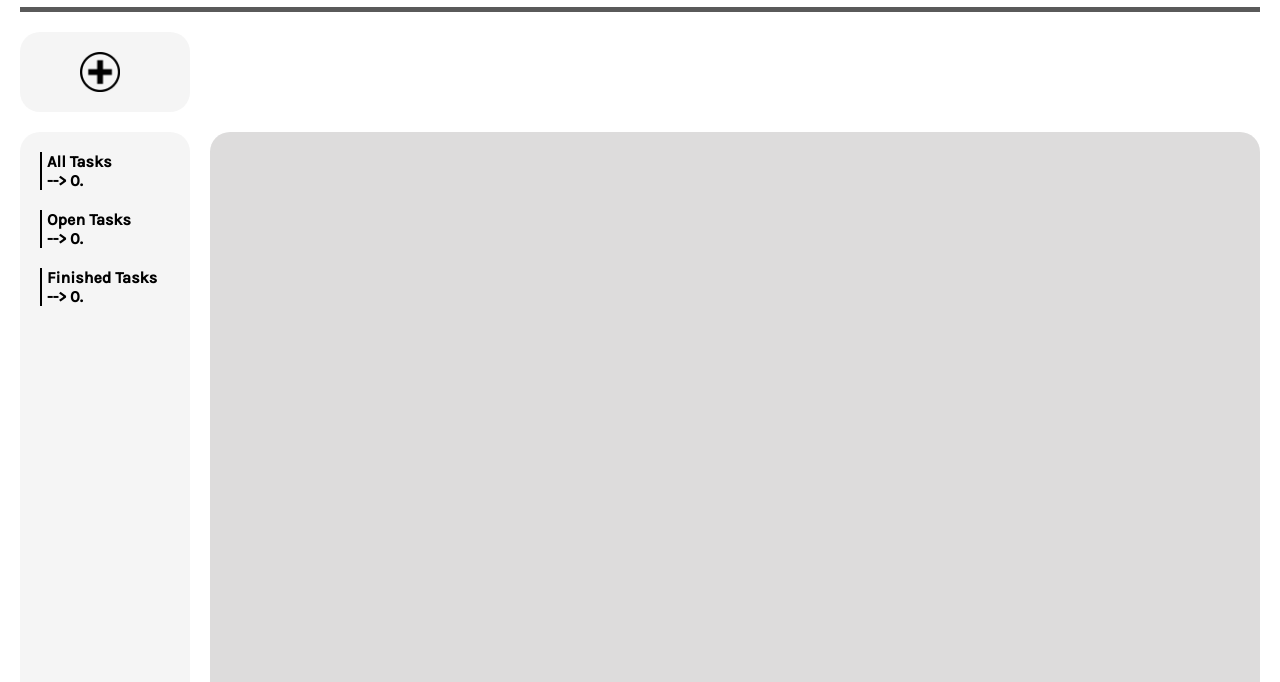
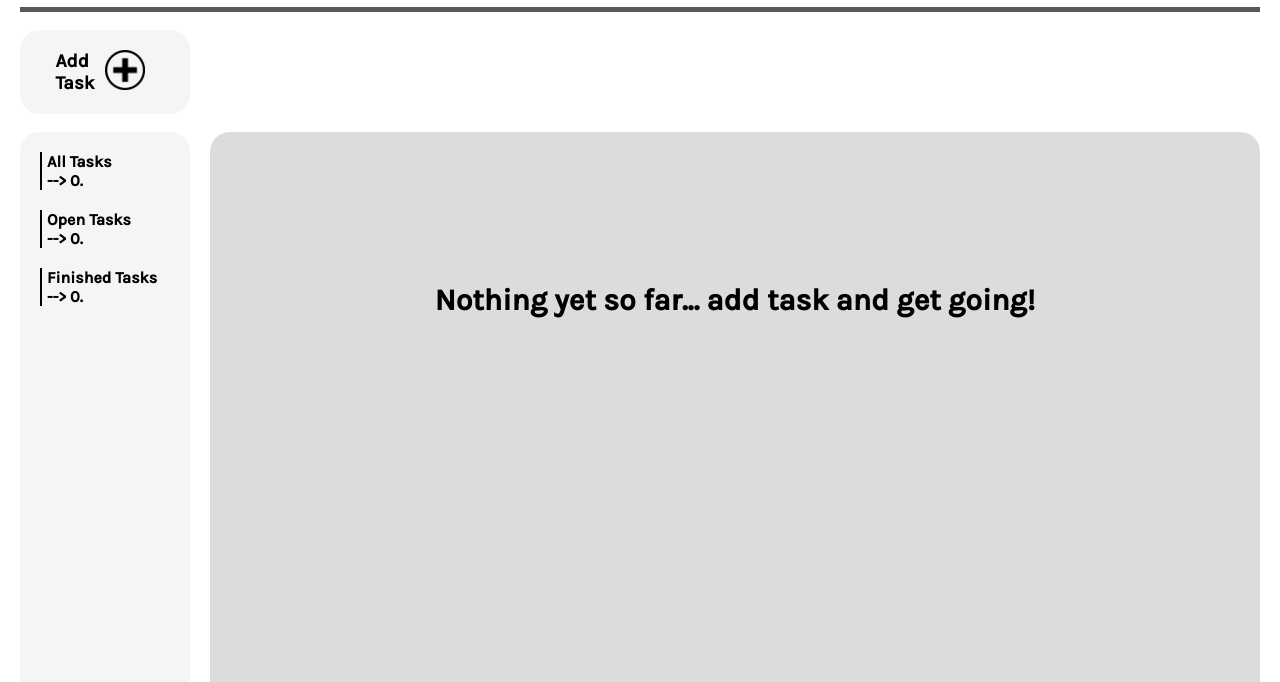
Before and after one commit to The-Dan-Main/toDoList, a plain HTML site: page Todos.html in a window 1280 px wide. Shown: the part 118-800 px from the top of the page. Drawn offline with Linux system fonts and the light colour scheme.

Commit message:
fixed new-task-section toggle

```diff
--- a/Todos.html
+++ b/Todos.html
@@ -50,6 +50,7 @@
 
     <div class="flex-container new-task-section">
         <div class="new-task-plus">
+            <h3 id="new-task-plus-title">Add<br>Task</h3>
             <img src="./img/plus.png" alt="Add Task" class="new-task-img" title="click me to add new Tasks!">
         </div>
 
@@ -79,7 +80,7 @@
             </ul>
         </div>
         <div class="tasks-cards-display-section">
-            <h3 class="display-section-noTasks" id="display-section-placeholder">Nothing yet so far... add</h3>
+            <h3 class="display-section-noTasks" id="display-section-placeholder">Nothing yet so far... add task and get going!</h3>
             <h3 class="display-section-noTasks" id="display-section-allDone">all tasks done! you are amazing!</h3>
 
             <!-- <div class="task-card flex-container">
--- a/css/style.css
+++ b/css/style.css
@@ -203,13 +203,13 @@ button:hover {
     padding-bottom: 20px;
     padding-right: 10px;
     border-radius: 20px;
+    gap: 10px;
 }
 .new-task-img {
     height: 40px;
     cursor: pointer;
 }
 .new-task-card {
-    display: none;
     margin-left: 20px;
     background-color: var(--gray-back);
     flex-grow: 1;
@@ -285,7 +285,7 @@ button:hover {
     display: none;
 }
  #display-section-placeholder {
-    display: none;
+    display: block;
  }
 
 
--- a/js/main.js
+++ b/js/main.js
@@ -34,6 +34,8 @@ updateTasks()
 /** New Task adding Section Toggle */
 let newTaskSection = document.querySelector(".new-task-img")
 let newTaskCard = document.querySelector(".new-task-card")
+
+newTaskCard.style.display = "none"
 
 newTaskSection.addEventListener("click", () => {
     toggleNewTaskSection()
@@ -129,7 +131,7 @@ addNowInput.addEventListener("keypress", (event) => {
 const addNowButton = document.getElementById("new-task-button")
 addNowButton.addEventListener("click", () => {
     let inputText = document.getElementById("new-task-input")
-    if (inputText !== "") {
+    if (inputText.value !== "") {
         createNewTaskCard(inputText.value)
         inputText.value = ""
     }
```
